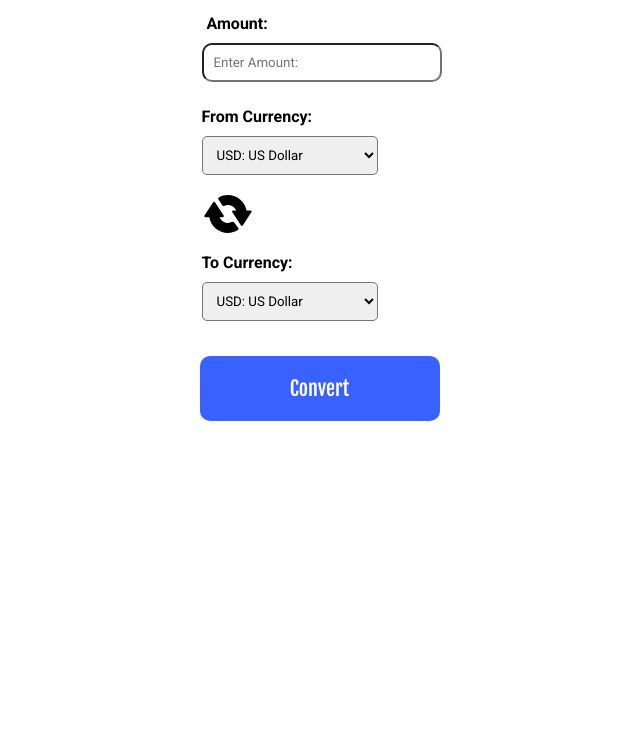
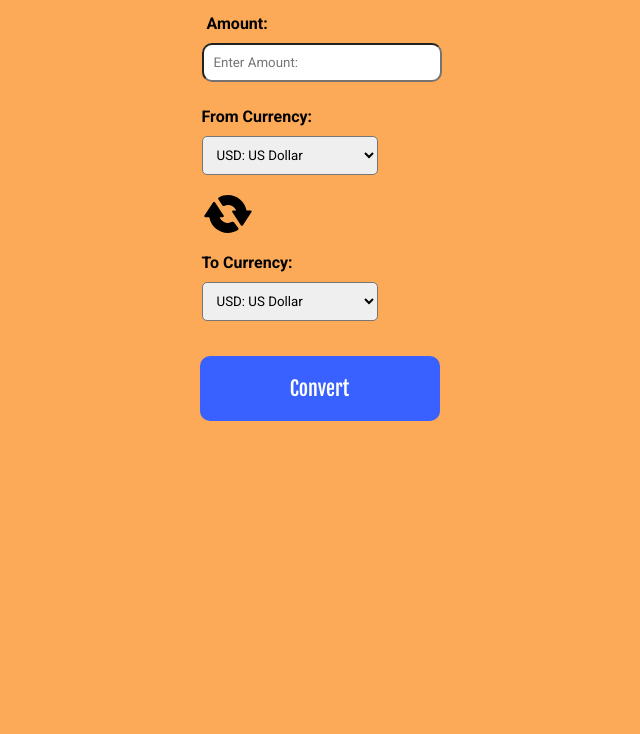
Before and after one commit to JakobCoding/Built-From-Scratch, a plain HTML site: page currency-converter/index.html in a window 1280 px wide. Shown: the part 66-800 px from the top of the page, without its empty margins (321-961 px from the left). Drawn offline with Linux system fonts and the light colour scheme.

Commit message:
updated body background-color

```diff
--- a/currency-converter/style.css
+++ b/currency-converter/style.css
@@ -6,6 +6,7 @@
 }
 
 body {
+    background-color: rgb(252, 170, 88);
     display: flex;
     justify-content: center;
 
```
